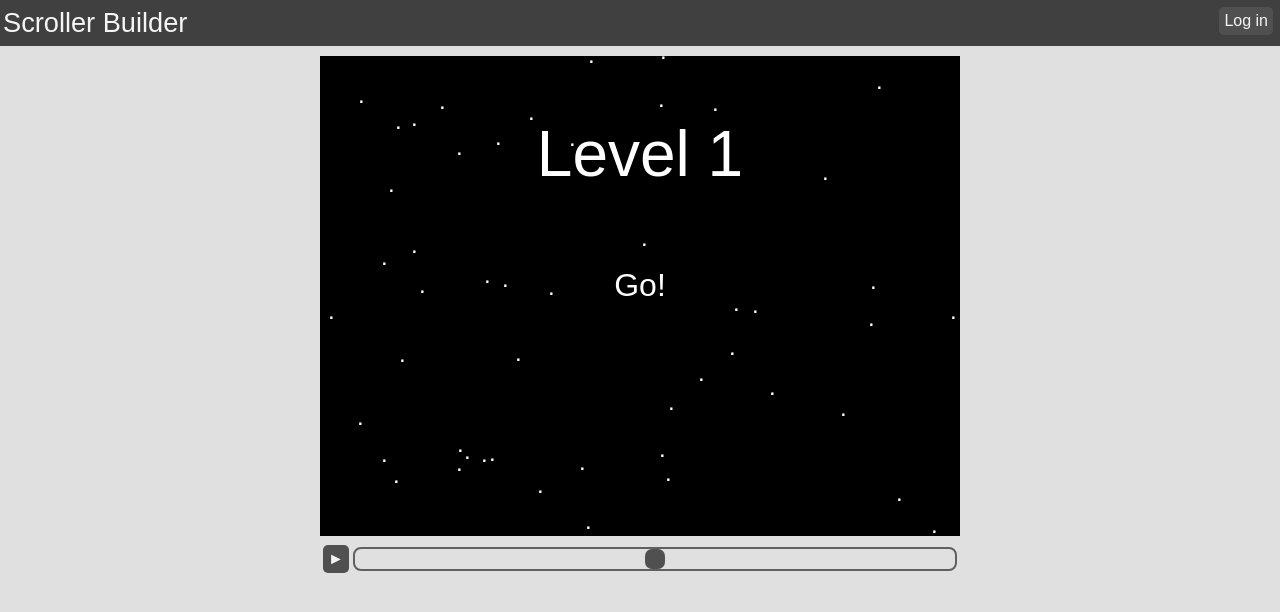
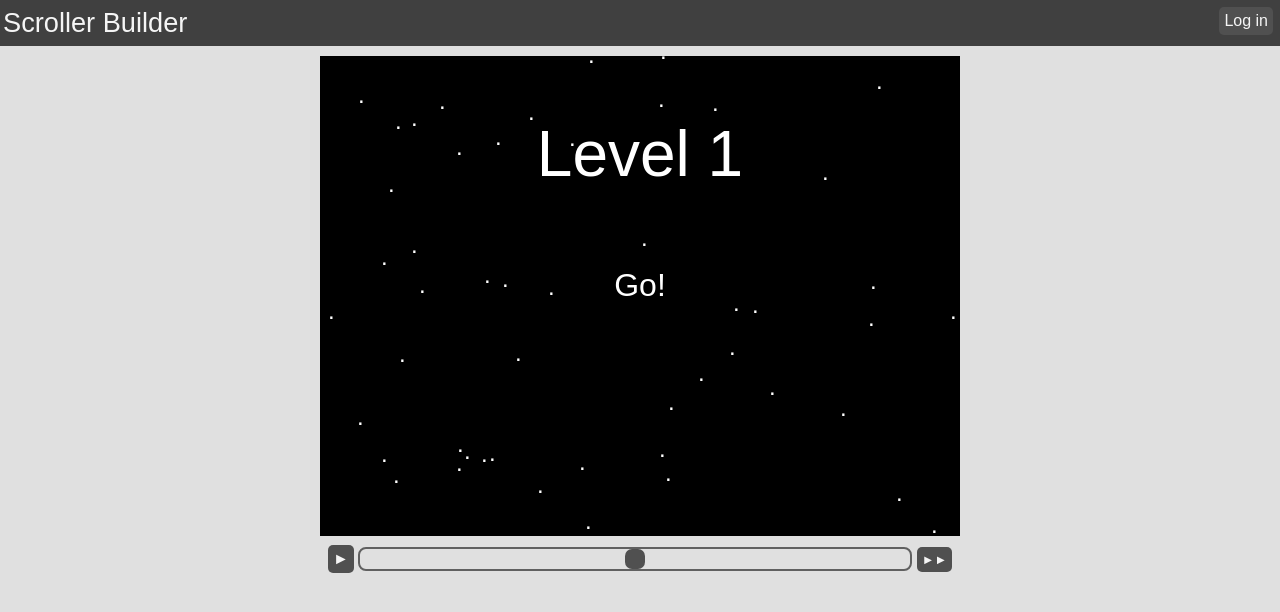
Before and after one commit to psema4/Scroller-Builder, a website: page static/index.html in a window 1280 px wide. Both pictures are taken after a click on the link "| |". Drawn offline with Linux system fonts and the light colour scheme.

Commit message:
Allow skipping forward using slider and add a skip level button

```diff
--- a/static/css/app.css
+++ b/static/css/app.css
@@ -105,8 +105,13 @@ input {
 
 }
 
+#next_lvl_btn {
+	font-size: .8em;
+	margin-left: 5px;
+}
+
 #tick_slider {
-	width: 600px;
+	width: 550px;
 	display: inline-block;
 	top: 7px;
 }
--- a/static/js/ui.js
+++ b/static/js/ui.js
@@ -63,7 +63,13 @@
  			game.stopTicking();
  			this.paused = true;
  		}
+ 		tick_slider.setValue(0);
  	};
+
+ 	$('next_lvl_btn').onclick = function () {
+ 		game.nextLevel();
+ 		game.update();
+ 	}
 
  	function Slider (elem, opt) {
  		opt || (opt = {});
@@ -77,7 +83,7 @@
           , setValue = function (val) {
 	 			if (val < min) val = min;
 	 			if (val > max) val = max;
-	 			handle.style.left = (val + min) / (max - min) * (elem.offsetWidth - handle.offsetWidth) - 2 + 'px';
+	 			handle.style.left = (val - min) / (max - min) * (elem.offsetWidth - handle.offsetWidth) - 2 + 'px';
 	 			if (value !== val) listener(value = val);
 	 		}
 	 	  , getValue = function () {
@@ -116,12 +122,18 @@
  		};
  	}
 
- 	var tick_slider = new Slider($('tick_slider'));
-
- 	tick_slider.setValue(50);
+ 	var tick_slider = new Slider($('tick_slider'), {min: -500, max: 500}), anchor = 0, play_pause_btn = $('play_pause_btn');
 
  	tick_slider.onChange(function (val) {
- 		console.log('Tick Slider', val);
+ 		if (play_pause_btn.paused) {
+ 			game.setTicks(0 | anchor + val);
+ 			game.update();
+ 		}
+ 		else
+ 		{
+ 			play_pause_btn.onclick();
+ 			anchor = game.getTicks();
+ 		}
  	});
 
  } ());
```
Also changed, not shown: static/index.html (+1 -1 lines).
